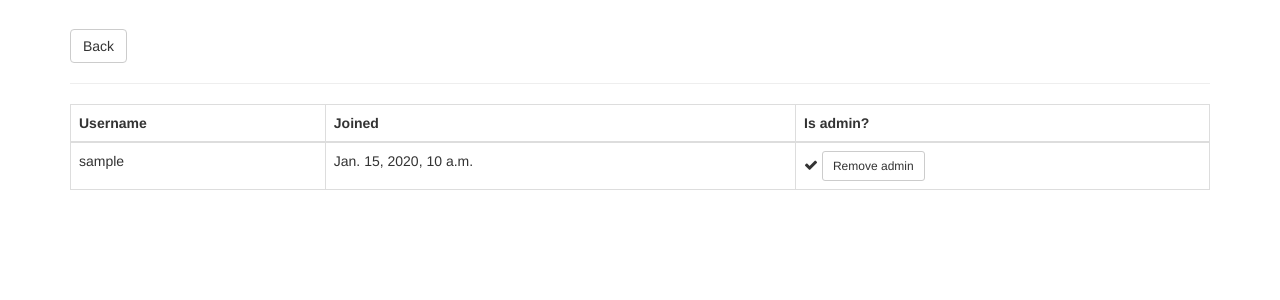
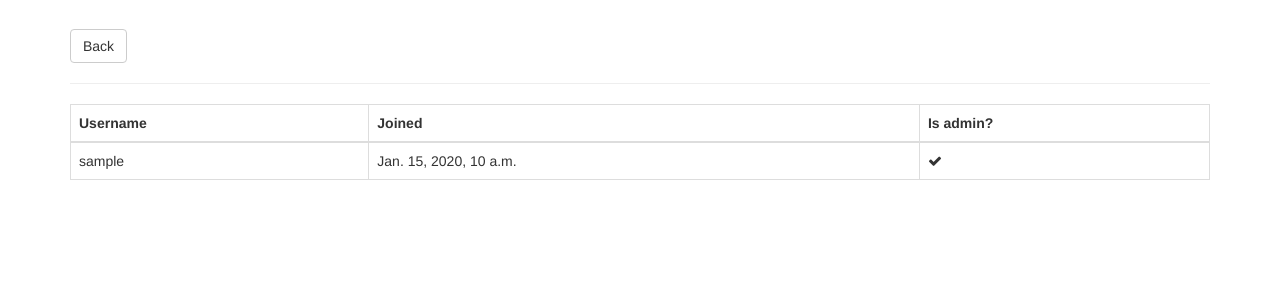
Before and after one commit to datalogisk-fagraad/dikultur, a Django app: a page that uses apps/groups/templates/groups/group_members.html in a window 1280 px wide. Shown: the part 51-351 px from the top of the page. Run offline with Django 3.2, Linux system fonts and the light colour scheme; a user stored in the database is signed in; tables that the repository leaves empty hold one stand-in row (values such as "Sample post"); some libraries are stand-ins or nearby versions.

Commit message:
An admin shouldn't be able to de-admin him/herself

```diff
--- a/apps/groups/templates/groups/group_members.html
+++ b/apps/groups/templates/groups/group_members.html
@@ -39,8 +39,12 @@
         <td>
           {% if membership.is_admin %}
             <i class="fa fa-check"></i>
-            <a class="btn btn-default btn-sm"
-               href="{% url 'groups:remove-admin' group.slug membership.user.id %}">Remove admin</a>
+            {% if membership.user != user %}
+              <a class="btn btn-default btn-sm"
+                 href="{% url 'groups:remove-admin' group.slug membership.user.id %}">
+                Remove admin
+              </a>
+            {% endif %}
           {% else %}
             <i class="fa fa-times"></i>
             <a class="btn btn-default btn-sm"
```
